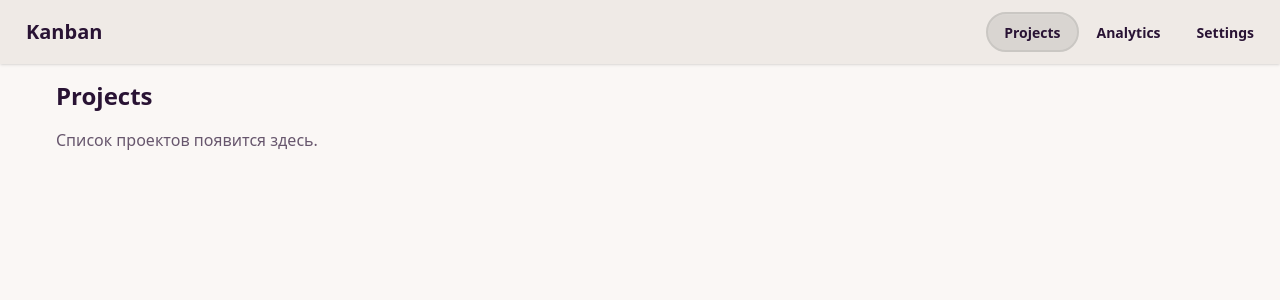
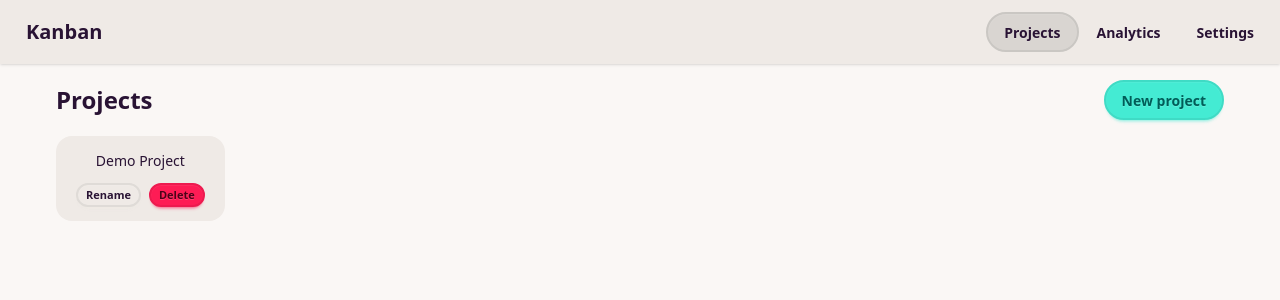
Before and after one commit to oksuzd/ng-19-kanban, an Angular app: page /projects in a window 1280 px wide. Shown: the top 300 px of the page. Built offline with nearby package versions, Linux system fonts and the light colour scheme; data requests are answered from the project's data file.

Commit message:
feat(projects): list page wired to store (create/rename/delete)

```diff
--- a/src/app/feature/projects/pages/projects-list/projects-list.component.html
+++ b/src/app/feature/projects/pages/projects-list/projects-list.component.html
@@ -1,2 +1,25 @@
-<h1 class="text-2xl font-bold mb-4">Projects</h1>
-<p class="opacity-70">Список проектов появится здесь.</p>
+<div class="flex items-center justify-between mb-4">
+  <h1 class="text-2xl font-bold">Projects</h1>
+  <button class="btn btn-primary"
+          (click)="create()">New project
+  </button>
+</div>
+
+<ul class="menu bg-base-200 rounded-box">
+  @for (p of store.projects(); track p.id) {
+    <li class="flex items-center">
+      <a (click)="select(p.id)"
+         [class.active]="store.selected()?.id === p.id">
+        {{ p.name }}
+      </a>
+      <div class="ml-auto flex gap-2">
+        <button class="btn btn-xs"
+                (click)="rename(p.id, p.name)">Rename
+        </button>
+        <button class="btn btn-xs btn-error"
+                (click)="remove(p.id)">Delete
+        </button>
+      </div>
+    </li>
+  }
+</ul>
--- a/src/app/feature/projects/pages/projects-list/projects-list.component.ts
+++ b/src/app/feature/projects/pages/projects-list/projects-list.component.ts
@@ -1,11 +1,34 @@
-import { Component } from '@angular/core';
+import {Component, inject, OnInit} from '@angular/core';
+import {ProjectsStore} from '../../../../state/projects.store';
 
 @Component({
   selector: 'app-projects-list',
-  imports: [],
   templateUrl: './projects-list.component.html',
-  styleUrl: './projects-list.component.css'
+  styleUrl: './projects-list.component.css',
+  providers: [ProjectsStore],
 })
-export class ProjectsListComponent {
+export class ProjectsListComponent implements OnInit {
+  readonly store = inject(ProjectsStore);
 
+  ngOnInit() {
+    void this.store.refresh();
+  }
+
+  async create() {
+    const name = prompt('Project name?');
+    if (name?.trim()) await this.store.create(name.trim());
+  }
+
+  async rename(id: number, current: string) {
+    const name = prompt('New name:', current?.trim() ?? '');
+    if (name && name !== current) await this.store.rename(id, name.trim());
+  }
+
+  async remove(id: number) {
+    if (confirm('Delete project?')) await this.store.remove(id);
+  }
+
+  select(id: number) {
+    this.store.selectedId.set(id);
+  }
 }
```
